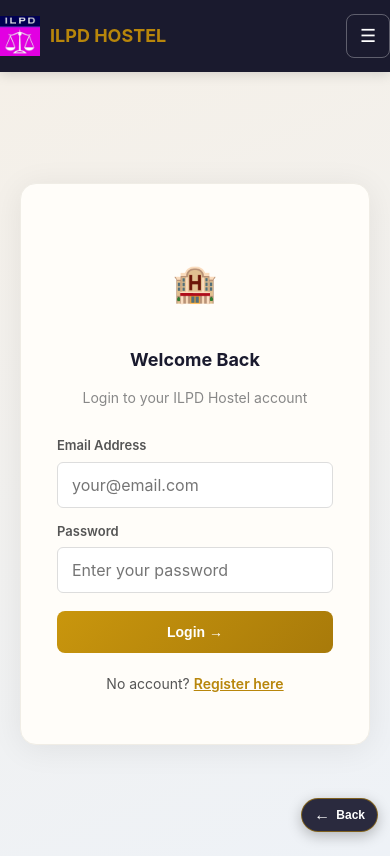
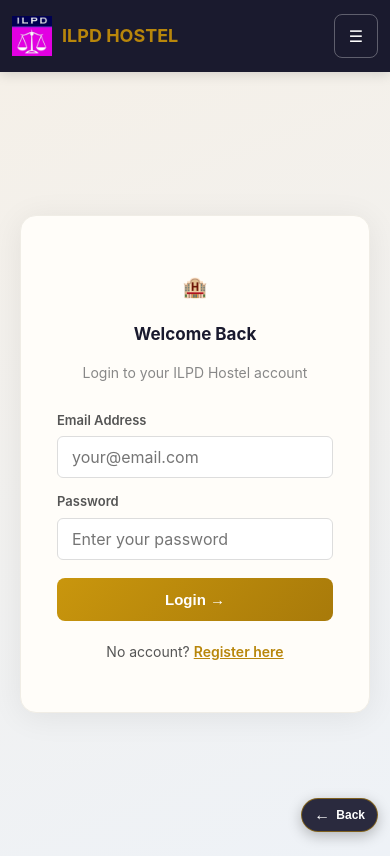
Before and after one commit to CirhulwireV/ilpd-hostel, a React (Create React App) app in the folder ilpd_hostel_fixed_41/frontend/: page /login in a window 390 px wide. Built offline with nearby package versions, Linux system fonts and the light colour scheme; no server answers; the HTML template or start-up script is replaced by a standard one.

Commit message:
Apply aggressive responsive CSS to fix mobile cutoff

```diff
--- a/ilpd_hostel_fixed_41/frontend/src/index.css
+++ b/ilpd_hostel_fixed_41/frontend/src/index.css
@@ -1,43 +1,97 @@
-/* GLOBAL RESETS */
-* { box-sizing: border-box; }
-html, body { margin: 0; padding: 0; overflow-x: hidden; max-width: 100vw; -webkit-text-size-adjust: 100%; }
-body { font-family: -apple-system, BlinkMacSystemFont, 'Segoe UI', Roboto, 'Helvetica Neue', Arial, sans-serif; font-size: 15px; line-height: 1.5; color: #333; }
-img { max-width: 100%; height: auto; display: block; }
+/* ============ ULTIMATE RESET ============ */
+*, *::before, *::after {
+  box-sizing: border-box !important;
+}
 
-/* CONTAINER */
-.container { width: 100%; max-width: 1200px; margin: 0 auto; padding: 0 20px; }
+html {
+  width: 100%;
+  max-width: 100%;
+  overflow-x: hidden;
+}
 
-/* CARD */
-.card { background: #fff; border-radius: 10px; box-shadow: 0 2px 8px rgba(0,0,0,0.08); padding: 24px; }
+body {
+  width: 100%;
+  max-width: 100%;
+  margin: 0;
+  padding: 0;
+  overflow-x: hidden;
+  font-family: -apple-system, BlinkMacSystemFont, 'Segoe UI', Roboto, 'Helvetica Neue', Arial, sans-serif;
+  font-size: 15px;
+  line-height: 1.5;
+  color: #333;
+  word-wrap: break-word;
+  overflow-wrap: break-word;
+  -webkit-text-size-adjust: 100%;
+}
 
-/* BADGES */
+/* Root container of React app — this is the key line */
+#root {
+  width: 100%;
+  max-width: 100%;
+  overflow-x: hidden;
+}
+
+img, video, iframe, canvas, svg {
+  max-width: 100%;
+  height: auto;
+}
+
+/* ============ CONTAINER ============ */
+.container {
+  width: 100%;
+  max-width: 1200px;
+  margin: 0 auto;
+  padding: 0 20px;
+}
+
+/* ============ CARD ============ */
+.card {
+  background: #fff;
+  border-radius: 10px;
+  box-shadow: 0 2px 8px rgba(0,0,0,0.08);
+  padding: 24px;
+  max-width: 100%;
+}
+
 .badge { padding: 4px 10px; border-radius: 20px; font-size: 12px; font-weight: 600; }
 .badge-available { background: #c6f6d5; color: #276749; }
 .badge-booked { background: #fed7d7; color: #9b2c2c; }
 
-/* FORMS */
-input, select, textarea { width: 100%; padding: 10px 14px; border: 1px solid #ddd; border-radius: 6px; font-size: 14px; margin-bottom: 14px; font-family: inherit; }
+input, select, textarea {
+  width: 100%;
+  max-width: 100%;
+  padding: 10px 14px;
+  border: 1px solid #ddd;
+  border-radius: 6px;
+  font-size: 14px;
+  margin-bottom: 14px;
+  font-family: inherit;
+}
 input:focus, select:focus, textarea:focus { outline: none; border-color: #b8860b; }
 
-/* MESSAGES */
 .error { color: #e53e3e; font-size: 13px; margin-bottom: 10px; }
 .success { color: #276749; font-size: 13px; margin-bottom: 10px; }
 
-/* BUTTONS */
-.btn { display: inline-block; padding: 10px 18px; border-radius: 8px; font-weight: 600; font-size: 14px; cursor: pointer; border: none; transition: opacity 0.2s; font-family: inherit; }
+.btn {
+  display: inline-block;
+  padding: 10px 18px;
+  border-radius: 8px;
+  font-weight: 600;
+  font-size: 14px;
+  cursor: pointer;
+  border: none;
+  font-family: inherit;
+  max-width: 100%;
+}
 .btn-primary { background: #b8860b; color: #fff; }
 .btn-secondary { background: #f0f0f0; color: #333; }
 .btn-danger { background: #c53030; color: #fff; }
 .btn-outline { background: transparent; color: #1a1a2e; border: 1px solid #ddd; }
 .btn:hover { opacity: 0.9; }
 
-/* TABLES */
 table { width: 100%; border-collapse: collapse; }
-@media (max-width: 768px) {
-  table { display: block; overflow-x: auto; white-space: nowrap; -webkit-overflow-scrolling: touch; }
-}
 
-/* TABLET */
+/* ============ TABLET ============ */
 @media (max-width: 900px) {
   .container { padding: 0 16px; }
   .card { padding: 18px; }
@@ -46,38 +100,123 @@
   h3 { font-size: 20px !important; }
 }
 
-/* MOBILE */
-@media (max-width: 640px) {
-  body { font-size: 14px; }
-  .container { padding: 0 12px; }
-  .card { padding: 16px; border-radius: 8px; }
-  h1 { font-size: 26px !important; line-height: 1.2 !important; }
-  h2 { font-size: 22px !important; }
-  h3 { font-size: 18px !important; }
-  h4 { font-size: 16px !important; }
-  [style*="grid-template-columns"] { grid-template-columns: 1fr !important; }
-  [style*="display: flex"] { flex-wrap: wrap !important; }
-  .btn { padding: 12px 16px; font-size: 14px; }
-  [style*="position: fixed"][style*="inset"] > div { width: 100% !important; max-width: 100% !important; max-height: 95vh; padding: 16px !important; border-radius: 12px !important; }
-  img { max-width: 100%; height: auto; }
-  input, select, textarea { font-size: 16px; padding: 12px 14px; }
-  button { font-size: 14px !important; }
-  section, [id] { scroll-margin-top: 80px; }
-  [style*="font-size: 26px"] { font-size: 20px !important; }
-  [style*="font-size: 24px"] { font-size: 18px !important; }
-  [style*="font-size: 22px"] { font-size: 18px !important; }
+/* ============ MOBILE — THE REAL FIX ============ */
+@media (max-width: 768px) {
+
+  /* Absolute width control on every block element */
+  div, section, main, article, aside, header, footer, nav, form,
+  table, thead, tbody, tr, td, th, ul, ol, li,
+  p, h1, h2, h3, h4, h5, h6, span, a, label, small, strong, em, button {
+    max-width: 100% !important;
+    box-sizing: border-box !important;
+    word-break: break-word !important;
+    overflow-wrap: anywhere !important;
+  }
+
+  /* Kill fixed or min widths larger than mobile */
+  [style*="width: 400px"],
+  [style*="width: 500px"],
+  [style*="width: 600px"],
+  [style*="width: 700px"],
+  [style*="width: 800px"],
+  [style*="width: 900px"],
+  [style*="min-width: 300px"],
+  [style*="min-width: 350px"],
+  [style*="min-width: 400px"],
+  [style*="min-width: 500px"],
+  [style*="min-width: 600px"] {
+    width: 100% !important;
+    min-width: 0 !important;
+    max-width: 100% !important;
+  }
+
+  /* All grids → 1 column */
+  [style*="grid-template-columns"] {
+    grid-template-columns: 1fr !important;
+  }
+
+  /* Flex wrap */
+  [style*="display: flex"] {
+    flex-wrap: wrap !important;
+    max-width: 100% !important;
+  }
+
+  /* Flex children shrink */
+  [style*="display: flex"] > * {
+    min-width: 0 !important;
+    max-width: 100% !important;
+  }
+
+  /* Kill nowrap */
+  [style*="nowrap"],
+  [style*="white-space: nowrap"] {
+    white-space: normal !important;
+    word-break: break-word !important;
+  }
+
+  /* Reset any overflow:hidden clipping that was cutting content */
+  [style*="overflow: hidden"] {
+    overflow: visible !important;
+    max-width: 100% !important;
+  }
+
+  /* Tables scroll horizontally */
+  table {
+    display: block !important;
+    overflow-x: auto !important;
+    width: 100% !important;
+    white-space: nowrap;
+    -webkit-overflow-scrolling: touch;
+  }
+
+  /* Font sizes smaller */
+  h1 { font-size: 22px !important; line-height: 1.2 !important; }
+  h2 { font-size: 19px !important; }
+  h3 { font-size: 17px !important; }
+  h4 { font-size: 15px !important; }
+
+  /* Modals full-width */
+  [style*="position: fixed"][style*="inset"] > div {
+    width: 100% !important;
+    max-width: 100% !important;
+    max-height: 95vh;
+    padding: 16px !important;
+    overflow-x: hidden !important;
+  }
+
+  /* Prevent iOS zoom */
+  input, select, textarea {
+    font-size: 16px !important;
+  }
+
+  /* Number scaling */
+  [style*="font-size: 26px"] { font-size: 18px !important; }
+  [style*="font-size: 24px"] { font-size: 17px !important; }
+  [style*="font-size: 22px"] { font-size: 16px !important; }
+  [style*="font-size: 28px"] { font-size: 18px !important; }
+  [style*="font-size: 34px"] { font-size: 20px !important; }
+  [style*="font-size: 36px"] { font-size: 20px !important; }
+  [style*="font-size: 58px"] { font-size: 24px !important; }
+
+  /* Padding on containers */
+  .container { padding: 0 12px !important; }
+  .card { padding: 14px !important; }
 }
 
-/* TINY */
+/* ============ TINY ============ */
 @media (max-width: 380px) {
   body { font-size: 13px; }
-  .container { padding: 0 10px; }
-  h1 { font-size: 22px !important; }
-  h2 { font-size: 18px !important; }
-  h3 { font-size: 16px !important; }
+  .container { padding: 0 10px !important; }
+  h1 { font-size: 20px !important; }
+  h2 { font-size: 16px !important; }
 }
 
-/* BACK BUTTON mobile */
+/* ============ BACK BUTTON mobile ============ */
 @media (max-width: 640px) {
-  button[title="Go back"] { bottom: 12px !important; right: 12px !important; padding: 8px 12px !important; font-size: 12px !important; }
+  button[title="Go back"] {
+    bottom: 12px !important;
+    right: 12px !important;
+    padding: 8px 12px !important;
+    font-size: 12px !important;
+  }
 }
```
